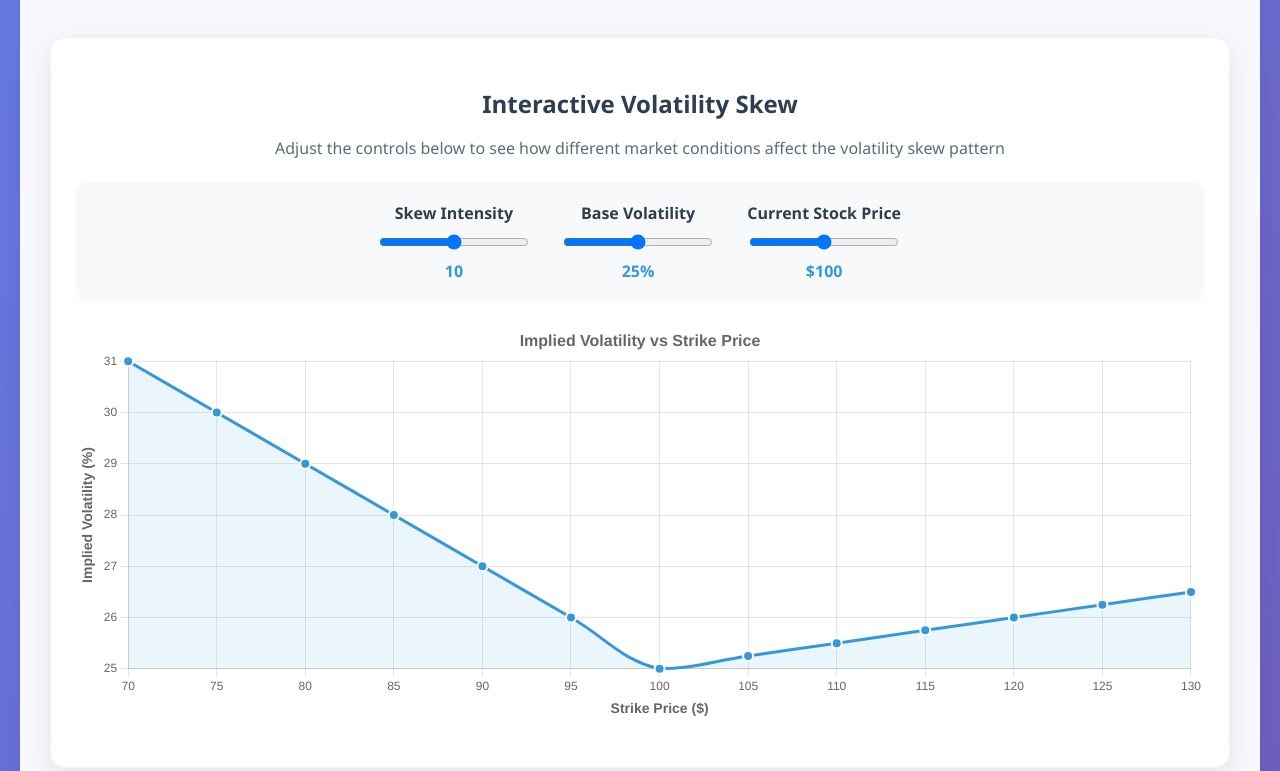
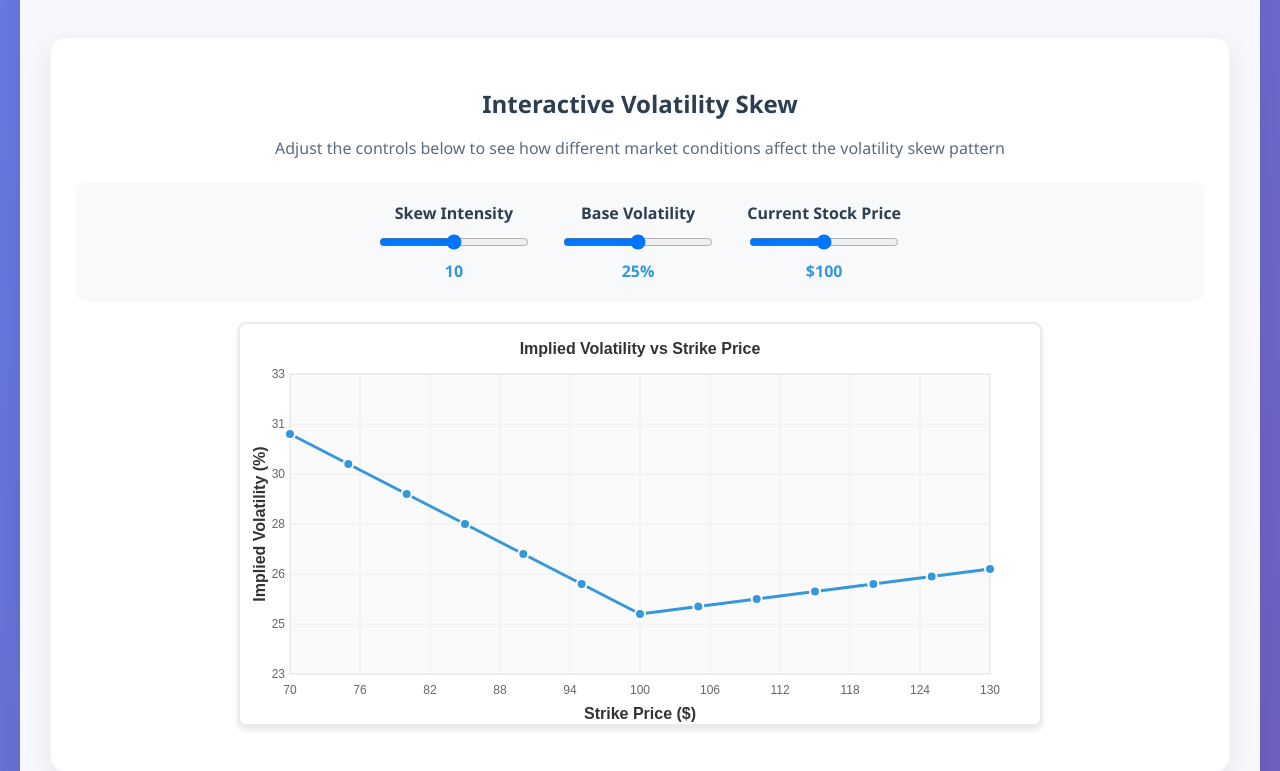
Before and after one commit to Xris-deOzz/Options-skew-tool-new, a plain HTML site: page fixed_options_skew2.html in a window 1280 px wide. Shown: the part 181-952 px from the top of the page. Drawn offline with nearby package versions, Linux system fonts and the light colour scheme.

Commit message:
Update to clean professional version
Removed debug code, added professional styling

```diff
--- a/fixed_options_skew2.html
+++ b/fixed_options_skew2.html
@@ -3,8 +3,7 @@
 <head>
     <meta charset="UTF-8">
     <meta name="viewport" content="width=device-width, initial-scale=1.0">
-    <title>Options Skew Visualization</title>
-    <script src="https://cdn.jsdelivr.net/npm/chart.js"></script>
+    <title>Options Skew Explained</title>
     <style>
         body {
             font-family: 'Segoe UI', Tahoma, Geneva, Verdana, sans-serif;
@@ -56,10 +55,13 @@
             line-height: 1.6;
             text-align: center;
         }
-        .chart-container {
-            position: relative;
-            height: 400px;
-            margin: 20px 0;
+        canvas {
+            border: 2px solid #e9ecef;
+            border-radius: 8px;
+            background: white;
+            box-shadow: 0 4px 6px rgba(0, 0, 0, 0.1);
+            display: block;
+            margin: 20px auto;
         }
         .controls {
             text-align: center;
@@ -117,20 +119,6 @@
             color: #2c3e50;
             margin-top: 0;
         }
-        .loading {
-            text-align: center;
-            color: #666;
-            font-style: italic;
-            margin: 20px 0;
-        }
-        .error {
-            background: #ffe6e6;
-            color: #d63031;
-            padding: 15px;
-            border-radius: 5px;
-            margin: 20px 0;
-            border: 1px solid #fab1a0;
-        }
     </style>
 </head>
 <body>
@@ -162,10 +150,7 @@
                 </div>
             </div>
 
-            <div class="chart-container">
-                <div class="loading" id="loading1">Loading chart...</div>
-                <canvas id="skewChart" style="display: none;"></canvas>
-            </div>
+            <canvas id="mainChart" width="800" height="400"></canvas>
         </div>
 
         <div class="explanation">
@@ -201,10 +186,7 @@
             <p class="chart-description">
                 Compare different types of skew patterns commonly observed in the market
             </p>
-            <div class="chart-container">
-                <div class="loading" id="loading2">Loading chart...</div>
-                <canvas id="patternsChart" style="display: none;"></canvas>
-            </div>
+            <canvas id="comparisonChart" width="800" height="400"></canvas>
         </div>
 
         <div class="explanation">
@@ -219,215 +201,268 @@
     </div>
 
     <script>
-        let skewChart, patternsChart;
-
-        // Wait for page to fully load
-        document.addEventListener('DOMContentLoaded', function() {
-            // Check if Chart.js loaded
-            if (typeof Chart === 'undefined') {
-                document.getElementById('loading1').innerHTML = '<div class="error">Error: Chart.js library failed to load. Please refresh the page.</div>';
-                document.getElementById('loading2').innerHTML = '<div class="error">Error: Chart.js library failed to load. Please refresh the page.</div>';
-                return;
-            }
-
-            try {
-                initializeCharts();
-            } catch (error) {
-                console.error('Error initializing charts:', error);
-                document.getElementById('loading1').innerHTML = '<div class="error">Error loading charts. Check console for details.</div>';
-                document.getElementById('loading2').innerHTML = '<div class="error">Error loading charts. Check console for details.</div>';
-            }
-        });
-
-        // Initialize charts
-        function initializeCharts() {
-            const ctx1 = document.getElementById('skewChart').getContext('2d');
-            const ctx2 = document.getElementById('patternsChart').getContext('2d');
-
-            // Hide loading messages
-            document.getElementById('loading1').style.display = 'none';
-            document.getElementById('loading2').style.display = 'none';
-            document.getElementById('skewChart').style.display = 'block';
-            document.getElementById('patternsChart').style.display = 'block';
-
-            // Main interactive skew chart
-            skewChart = new Chart(ctx1, {
-                type: 'line',
-                data: {
-                    labels: [],
-                    datasets: [{
-                        label: 'Implied Volatility',
-                        data: [],
-                        borderColor: '#3498db',
-                        backgroundColor: 'rgba(52, 152, 219, 0.1)',
-                        borderWidth: 3,
-                        fill: true,
-                        tension: 0.4,
-                        pointBackgroundColor: '#3498db',
-                        pointBorderColor: '#ffffff',
-                        pointBorderWidth: 2,
-                        pointRadius: 5
-                    }]
-                },
-                options: {
-                    responsive: true,
-                    maintainAspectRatio: false,
-                    plugins: {
-                        title: {
-                            display: true,
-                            text: 'Implied Volatility vs Strike Price',
-                            font: { size: 16, weight: 'bold' }
-                        },
-                        legend: {
-                            display: false
-                        }
-                    },
-                    scales: {
-                        x: {
-                            title: {
-                                display: true,
-                                text: 'Strike Price ($)',
-                                font: { size: 14, weight: 'bold' }
-                            },
-                            grid: {
-                                color: 'rgba(0, 0, 0, 0.1)'
-                            }
-                        },
-                        y: {
-                            title: {
-                                display: true,
-                                text: 'Implied Volatility (%)',
-                                font: { size: 14, weight: 'bold' }
-                            },
-                            grid: {
-                                color: 'rgba(0, 0, 0, 0.1)'
-                            }
-                        }
-                    },
-                    elements: {
-                        point: {
-                            hoverRadius: 8
-                        }
-                    }
-                }
-            });
-
-            // Patterns comparison chart
-            patternsChart = new Chart(ctx2, {
-                type: 'line',
-                data: {
-                    labels: ['70', '75', '80', '85', '90', '95', '100', '105', '110', '115', '120'],
-                    datasets: [
-                        {
-                            label: 'Normal Skew',
-                            data: [35, 32, 29, 27, 25, 24, 23, 24, 25, 26, 27],
-                            borderColor: '#e74c3c',
-                            backgroundColor: 'rgba(231, 76, 60, 0.1)',
-                            borderWidth: 2,
-                            tension: 0.3
-                        },
-                        {
-                            label: 'Steep Skew (Crisis)',
-                            data: [45, 40, 35, 31, 28, 26, 25, 27, 29, 31, 33],
-                            borderColor: '#f39c12',
-                            backgroundColor: 'rgba(243, 156, 18, 0.1)',
-                            borderWidth: 2,
-                            tension: 0.3
-                        },
-                        {
-                            label: 'Flat/Reverse Skew',
-                            data: [20, 21, 22, 23, 24, 25, 26, 27, 28, 29, 30],
-                            borderColor: '#27ae60',
-                            backgroundColor: 'rgba(39, 174, 96, 0.1)',
-                            borderWidth: 2,
-                            tension: 0.3
-                        }
-                    ]
-                },
-                options: {
-                    responsive: true,
-                    maintainAspectRatio: false,
-                    plugins: {
-                        title: {
-                            display: true,
-                            text: 'Different Market Conditions',
-                            font: { size: 16, weight: 'bold' }
-                        }
-                    },
-                    scales: {
-                        x: {
-                            title: {
-                                display: true,
-                                text: 'Strike Price ($)',
-                                font: { size: 14, weight: 'bold' }
-                            }
-                        },
-                        y: {
-                            title: {
-                                display: true,
-                                text: 'Implied Volatility (%)',
-                                font: { size: 14, weight: 'bold' }
-                            }
-                        }
-                    }
-                }
-            });
-
-            updateSkewChart();
-            setupEventListeners();
-        }
-
-        // Update the main skew chart based on controls
-        function updateSkewChart() {
-            if (!skewChart) return;
-
+        function drawSkewChart() {
             const skewIntensity = parseInt(document.getElementById('skewIntensity').value);
             const baseVol = parseInt(document.getElementById('baseVol').value);
             const spotPrice = parseInt(document.getElementById('spotPrice').value);
 
-            // Generate strike prices around the spot
+            const canvas = document.getElementById('mainChart');
+            const ctx = canvas.getContext('2d');
+
+            // Clear canvas
+            ctx.clearRect(0, 0, canvas.width, canvas.height);
+
+            // Background
+            ctx.fillStyle = '#fafafa';
+            ctx.fillRect(50, 50, 700, 300);
+            ctx.strokeStyle = '#ddd';
+            ctx.strokeRect(50, 50, 700, 300);
+
+            // Generate data
             const strikes = [];
             const vols = [];
 
-            for (let i = spotPrice - 30; i <= spotPrice + 30; i += 5) {
-                strikes.push(i.toString());
+            for (let strike = spotPrice - 30; strike <= spotPrice + 30; strike += 5) {
+                const moneyness = (strike - spotPrice) / spotPrice;
+                let vol = baseVol;
 
-                // Calculate moneyness (how far from ATM)
-                const moneyness = (i - spotPrice) / spotPrice;
-
-                // Create skew pattern - higher vol for OTM puts (negative moneyness)
-                let vol = baseVol;
                 if (moneyness < 0) {
                     vol += skewIntensity * Math.abs(moneyness) * 2;
                 } else {
                     vol += skewIntensity * moneyness * 0.5;
                 }
 
-                vols.push(Math.round(vol * 100) / 100);
+                strikes.push(strike);
+                vols.push(vol);
             }
 
-            skewChart.data.labels = strikes;
-            skewChart.data.datasets[0].data = vols;
-            skewChart.update();
+            // Draw grid and labels
+            ctx.strokeStyle = '#eee';
+            ctx.lineWidth = 1;
+            ctx.fillStyle = '#666';
+            ctx.font = '12px Arial';
+            ctx.textAlign = 'center';
+
+            // X-axis grid and labels
+            for (let i = 0; i <= 10; i++) {
+                const x = 50 + (700 * i / 10);
+                const strike = Math.min(...strikes) + (Math.max(...strikes) - Math.min(...strikes)) * (i / 10);
+
+                ctx.beginPath();
+                ctx.moveTo(x, 50);
+                ctx.lineTo(x, 350);
+                ctx.stroke();
+
+                ctx.fillText(Math.round(strike), x, 370);
+            }
+
+            // Y-axis grid and labels
+            ctx.textAlign = 'right';
+            const minVol = Math.min(...vols) - 2;
+            const maxVol = Math.max(...vols) + 2;
+
+            for (let i = 0; i <= 6; i++) {
+                const y = 350 - (300 * i / 6);
+                const vol = minVol + (maxVol - minVol) * (i / 6);
+
+                ctx.beginPath();
+                ctx.moveTo(50, y);
+                ctx.lineTo(750, y);
+                ctx.stroke();
+
+                ctx.fillText(Math.round(vol), 45, y + 4);
+            }
+
+            // Draw main line
+            ctx.strokeStyle = '#3498db';
+            ctx.lineWidth = 3;
+            ctx.lineCap = 'round';
+            ctx.lineJoin = 'round';
+            ctx.beginPath();
+
+            strikes.forEach((strike, i) => {
+                const x = 50 + ((strike - Math.min(...strikes)) / (Math.max(...strikes) - Math.min(...strikes))) * 700;
+                const y = 350 - ((vols[i] - minVol) / (maxVol - minVol)) * 300;
+
+                if (i === 0) {
+                    ctx.moveTo(x, y);
+                } else {
+                    ctx.lineTo(x, y);
+                }
+            });
+            ctx.stroke();
+
+            // Draw data points
+            ctx.fillStyle = '#3498db';
+            strikes.forEach((strike, i) => {
+                const x = 50 + ((strike - Math.min(...strikes)) / (Math.max(...strikes) - Math.min(...strikes))) * 700;
+                const y = 350 - ((vols[i] - minVol) / (maxVol - minVol)) * 300;
+
+                ctx.beginPath();
+                ctx.arc(x, y, 5, 0, 2 * Math.PI);
+                ctx.fill();
+
+                // White border
+                ctx.strokeStyle = 'white';
+                ctx.lineWidth = 2;
+                ctx.stroke();
+            });
+
+            // Chart labels
+            ctx.fillStyle = '#333';
+            ctx.font = 'bold 16px Arial';
+            ctx.textAlign = 'center';
+            ctx.fillText('Implied Volatility vs Strike Price', 400, 30);
+            ctx.fillText('Strike Price ($)', 400, 395);
+
+            // Y-axis label (rotated)
+            ctx.save();
+            ctx.translate(25, 200);
+            ctx.rotate(-Math.PI / 2);
+            ctx.fillText('Implied Volatility (%)', 0, 0);
+            ctx.restore();
         }
 
-        // Setup event listeners
+        function drawComparisonChart() {
+            const canvas = document.getElementById('comparisonChart');
+            const ctx = canvas.getContext('2d');
+
+            // Clear canvas
+            ctx.clearRect(0, 0, canvas.width, canvas.height);
+
+            // Background
+            ctx.fillStyle = '#fafafa';
+            ctx.fillRect(50, 50, 700, 300);
+            ctx.strokeStyle = '#ddd';
+            ctx.strokeRect(50, 50, 700, 300);
+
+            const strikes = [70, 75, 80, 85, 90, 95, 100, 105, 110, 115, 120];
+
+            const datasets = [
+                {
+                    label: 'Normal Skew',
+                    data: [35, 32, 29, 27, 25, 24, 23, 24, 25, 26, 27],
+                    color: '#e74c3c'
+                },
+                {
+                    label: 'Steep Skew (Crisis)',
+                    data: [45, 40, 35, 31, 28, 26, 25, 27, 29, 31, 33],
+                    color: '#f39c12'
+                },
+                {
+                    label: 'Flat/Reverse Skew',
+                    data: [20, 21, 22, 23, 24, 25, 26, 27, 28, 29, 30],
+                    color: '#27ae60'
+                }
+            ];
+
+            // Draw grid
+            ctx.strokeStyle = '#eee';
+            ctx.lineWidth = 1;
+            ctx.fillStyle = '#666';
+            ctx.font = '12px Arial';
+            ctx.textAlign = 'center';
+
+            // X-axis grid and labels
+            for (let i = 0; i <= 10; i++) {
+                const x = 50 + (700 * i / 10);
+                const strike = 70 + 50 * (i / 10);
+
+                ctx.beginPath();
+                ctx.moveTo(x, 50);
+                ctx.lineTo(x, 350);
+                ctx.stroke();
+
+                ctx.fillText(Math.round(strike), x, 370);
+            }
+
+            // Y-axis grid and labels
+            ctx.textAlign = 'right';
+            for (let i = 0; i <= 6; i++) {
+                const y = 350 - (300 * i / 6);
+                const vol = 15 + 35 * (i / 6);
+
+                ctx.beginPath();
+                ctx.moveTo(50, y);
+                ctx.lineTo(750, y);
+                ctx.stroke();
+
+                ctx.fillText(Math.round(vol), 45, y + 4);
+            }
+
+            // Draw lines for each dataset
+            datasets.forEach((dataset, datasetIndex) => {
+                ctx.strokeStyle = dataset.color;
+                ctx.lineWidth = 3;
+                ctx.lineCap = 'round';
+                ctx.lineJoin = 'round';
+                ctx.beginPath();
+
+                strikes.forEach((strike, i) => {
+                    const x = 50 + ((strike - 70) / 50) * 700;
+                    const y = 350 - ((dataset.data[i] - 15) / 35) * 300;
+
+                    if (i === 0) {
+                        ctx.moveTo(x, y);
+                    } else {
+                        ctx.lineTo(x, y);
+                    }
+                });
+                ctx.stroke();
+
+                // Legend
+                const legendY = 80 + datasetIndex * 25;
+                ctx.strokeStyle = dataset.color;
+                ctx.lineWidth = 3;
+                ctx.beginPath();
+                ctx.moveTo(550, legendY);
+                ctx.lineTo(580, legendY);
+                ctx.stroke();
+
+                ctx.fillStyle = '#333';
+                ctx.font = '12px Arial';
+                ctx.textAlign = 'left';
+                ctx.fillText(dataset.label, 590, legendY + 4);
+            });
+
+            // Chart labels
+            ctx.fillStyle = '#333';
+            ctx.font = 'bold 16px Arial';
+            ctx.textAlign = 'center';
+            ctx.fillText('Different Market Conditions', 400, 30);
+            ctx.fillText('Strike Price ($)', 400, 395);
+
+            // Y-axis label (rotated)
+            ctx.save();
+            ctx.translate(25, 200);
+            ctx.rotate(-Math.PI / 2);
+            ctx.fillText('Implied Volatility (%)', 0, 0);
+            ctx.restore();
+        }
+
         function setupEventListeners() {
             document.getElementById('skewIntensity').addEventListener('input', function(e) {
                 document.getElementById('skewValue').textContent = e.target.value;
-                updateSkewChart();
+                drawSkewChart();
             });
 
             document.getElementById('baseVol').addEventListener('input', function(e) {
                 document.getElementById('volValue').textContent = e.target.value + '%';
-                updateSkewChart();
+                drawSkewChart();
             });
 
             document.getElementById('spotPrice').addEventListener('input', function(e) {
                 document.getElementById('spotValue').textContent = '$' + e.target.value;
-                updateSkewChart();
+                drawSkewChart();
             });
         }
+
+        // Initialize everything when page loads
+        document.addEventListener('DOMContentLoaded', function() {
+            drawSkewChart();
+            drawComparisonChart();
+            setupEventListeners();
+        });
     </script>
 </body>
 </html>
```
